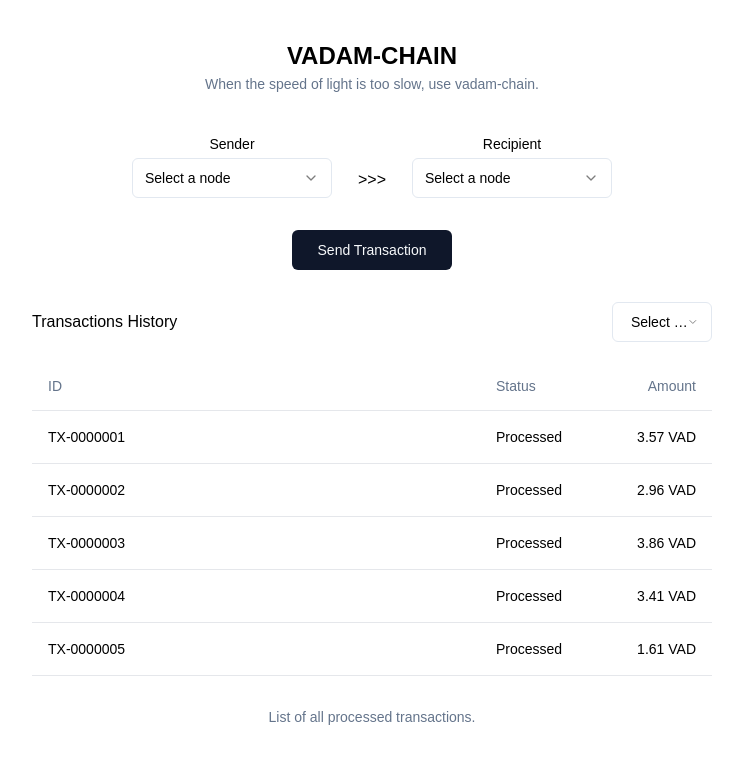
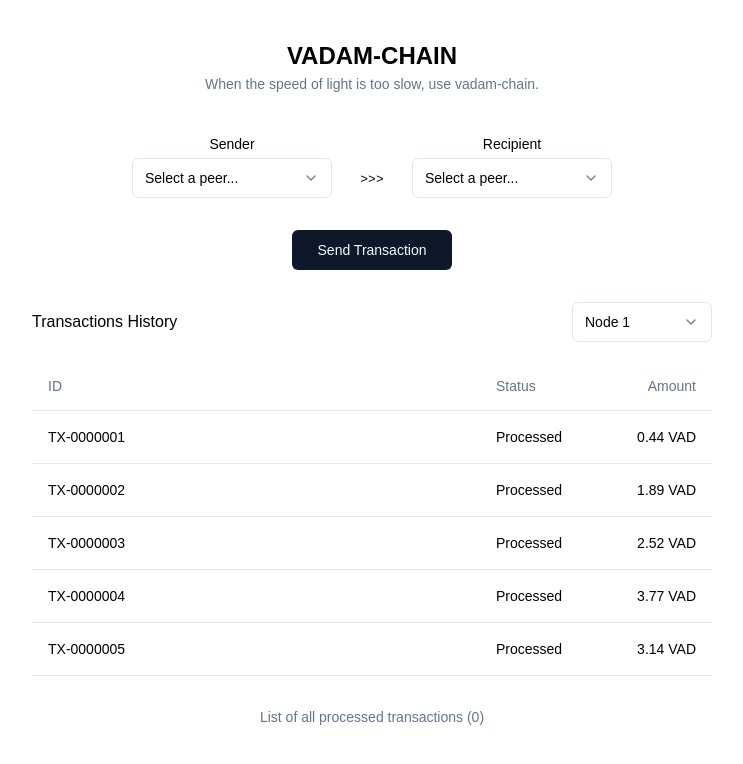
Before and after one commit to Valchy/vadam-chain, a React (Create React App) app in the folder src/frontend/: page / in a window 1280 px wide. Shown: the top 764 px of the page, without its empty margins (268-1011 px from the left). Built offline with nearby package versions, Linux system fonts and the light colour scheme; no server answers.

Commit message:
functionality for sending and transactions with ipv8

```diff
--- a/src/frontend/src/App.jsx
+++ b/src/frontend/src/App.jsx
@@ -1,4 +1,4 @@
-import { useState } from 'react';
+import { useState, useEffect, useCallback } from 'react';
 import { toast } from 'sonner';
 import { Loader2 } from 'lucide-react';
 
@@ -9,32 +9,63 @@ import { Toaster } from './components/Toast';
 
 function App() {
 	const [txBtnDisabled, setTxBtnDisabled] = useState(false);
+	const [chosenTxHistoryNode, setChosenTxHistoryNode] = useState(9090);
+	const [txHistory, setTxHistory] = useState(0);
+	const [senderPeer, setSenderPeer] = useState(undefined);
+	const [recipientPeer, setRecipientPeer] = useState(undefined);
+	const [key, setKey] = useState(new Date());
 
+	// Request transaction from specific node
+	const getTransactions = useCallback(
+		() =>
+			fetch(`http://localhost:8000/get-transactions/${chosenTxHistoryNode}`, {
+				method: 'GET',
+				redirect: 'follow',
+			})
+				.then(response => response.json())
+				.then(result => {
+					console.log(result);
+					setTxHistory(result.transactions_made);
+				})
+				.catch(error => console.error(error)),
+		[chosenTxHistoryNode],
+	);
+
+	// Pull transactions every second
+	useEffect(() => {
+		getTransactions();
+		setTimeout(() => getTransactions, 1000);
+	}, [getTransactions]);
+
+	// Handle sending transaction
 	const handleTransaction = () => {
+		if (!senderPeer) return toast('Please select a sender peer!');
+		if (!recipientPeer) return toast('Please select a recipient peer!');
+		if (senderPeer % 10 === recipientPeer) return toast('Please select different sender and recipient peer!');
+
 		setTxBtnDisabled(true);
-		const myHeaders = new Headers();
-		myHeaders.append('Content-Type', 'application/json');
 
-		const raw = JSON.stringify({
-			node_id: 9090,
-			peer_id: 3,
-		});
-
-		const requestOptions = {
+		fetch('http://localhost:8000/send-transaction', {
 			method: 'POST',
-			headers: myHeaders,
-			body: raw,
+			headers: {
+				'Content-Type': 'application/json',
+			},
+			body: JSON.stringify({
+				node_id: senderPeer,
+				peer_id: recipientPeer,
+			}),
 			redirect: 'follow',
-		};
-
-		fetch('http://localhost:8000/send-transaction', requestOptions)
-			.then(response => response.text())
+		})
+			.then(response => response.json())
 			.then(result => console.log(result))
 			.catch(error => console.error(error));
 
 		setTimeout(() => {
 			toast('Transaction successfully sent!');
 			setTxBtnDisabled(false);
+			setSenderPeer(undefined);
+			setRecipientPeer(undefined);
+			setKey(new Date());
 		}, 2500); // so it looks cooler ;)
 	};
 
@@ -47,33 +78,33 @@ function App() {
 			<div className="flex justify-between items-center w-full max-w-[480px]">
 				<div className="flex flex-col">
 					<span className="text-center text-sm mb-1">Sender</span>
-					<Select>
+					<Select key={key} value={senderPeer} onValueChange={val => setSenderPeer(val)}>
 						<SelectTrigger className="w-[200px]">
-							<SelectValue placeholder="Select a node" />
+							<SelectValue placeholder="Select a peer..." />
 						</SelectTrigger>
 						<SelectContent>
 							<SelectGroup>
 								<SelectLabel>Sender</SelectLabel>
-								<SelectItem value={0}>Node 1</SelectItem>
-								<SelectItem value={1}>Node 2</SelectItem>
-								<SelectItem value={2}>Node 3</SelectItem>
+								<SelectItem value={9090}>Peer 1</SelectItem>
+								<SelectItem value={9091}>Peer 2</SelectItem>
+								<SelectItem value={9092}>Peer 3</SelectItem>
 							</SelectGroup>
 						</SelectContent>
 					</Select>
 				</div>
-				<span className="mt-7 !font-[fantasy]">&gt;&gt;&gt;</span>
+				<span className="mt-7 !font-[monospace]">&gt;&gt;&gt;</span>
 				<div className="flex flex-col">
 					<span className="text-center text-sm mb-1">Recipient</span>
-					<Select>
+					<Select key={key} value={recipientPeer} onValueChange={val => setRecipientPeer(val)}>
 						<SelectTrigger className="w-[200px]">
-							<SelectValue placeholder="Select a node" />
+							<SelectValue placeholder="Select a peer..." />
 						</SelectTrigger>
 						<SelectContent>
 							<SelectGroup>
 								<SelectLabel>Recipient</SelectLabel>
-								<SelectItem value={0}>Node 1</SelectItem>
-								<SelectItem value={1}>Node 2</SelectItem>
-								<SelectItem value={2}>Node 3</SelectItem>
+								<SelectItem value={0}>Peer 1</SelectItem>
+								<SelectItem value={1}>Peer 2</SelectItem>
+								<SelectItem value={2}>Peer 3</SelectItem>
 							</SelectGroup>
 						</SelectContent>
 					</Select>
@@ -86,16 +117,22 @@ function App() {
 			<div className="mt-2">
 				<div className="flex justify-between items-center mb-5">
 					<h2 className="text-center font-light text-md">Transactions History</h2>
-					<Select>
-						<SelectTrigger className="w-[100px]">
-							<SelectValue placeholder="Select a node" />
+					<Select
+						value={chosenTxHistoryNode}
+						onValueChange={val => {
+							setChosenTxHistoryNode(val);
+							getTransactions();
+						}}
+					>
+						<SelectTrigger className="w-[140px]">
+							<SelectValue placeholder="Choose node..." />
 						</SelectTrigger>
 						<SelectContent>
 							<SelectGroup>
 								<SelectLabel>Fetch data from</SelectLabel>
-								<SelectItem value={0}>Node 1</SelectItem>
-								<SelectItem value={1}>Node 2</SelectItem>
-								<SelectItem value={2}>Node 3</SelectItem>
+								<SelectItem value={9090}>Node 1</SelectItem>
+								<SelectItem value={9091}>Node 2</SelectItem>
+								<SelectItem value={9092}>Node 3</SelectItem>
 							</SelectGroup>
 						</SelectContent>
 					</Select>
@@ -115,8 +152,8 @@ function App() {
 						</TableRow>
 					</TableHeader>
 					<TableBody>
-						{[1, 2, 3, 4, 5, 6, 1, 2, 3, 4, 5, 6, 1, 2, 3, 4, 5, 6, 1, 2, 3, 4, 5, 6].map(i => (
-							<TableRow>
+						{[1, 2, 3, 4, 5, 6, 7, 8, 9, 10, 11, 12, 13, 14, 15, 16, 17, 18].map(i => (
+							<TableRow key={i}>
 								<TableCell className="font-medium">
 									<div className="flex justify-between">
 										<span>TX-000000{i}</span>
@@ -129,7 +166,7 @@ function App() {
 							</TableRow>
 						))}
 					</TableBody>
-					<TableCaption>List of all processed transactions.</TableCaption>
+					<TableCaption>List of all processed transactions ({txHistory})</TableCaption>
 				</Table>
 			</div>
 			<Toaster />
--- a/src/frontend/src/index.css
+++ b/src/frontend/src/index.css
@@ -74,3 +74,7 @@
 body {
 	font-family: sans-serif !important;
 }
+
+body {
+	overflow: hidden;
+}
```
Also changed, not shown: 1 other file (tests, documents, lock files or other folders).
